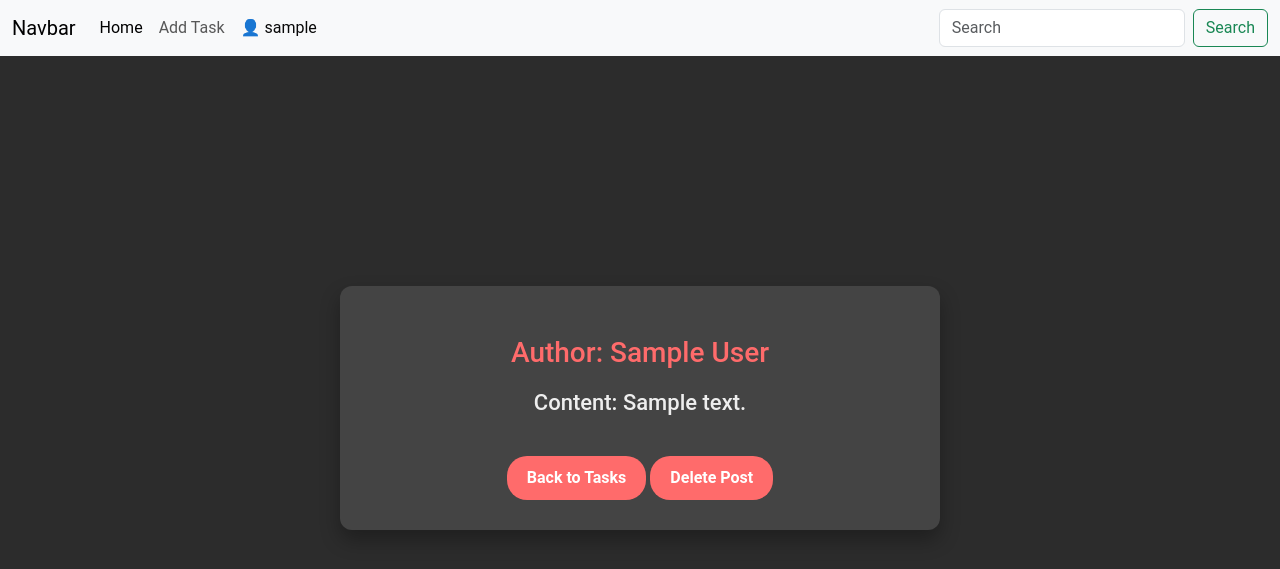
After one commit to leonidig/Developers-Space, a Flask app: template frontend/templates/info.html in a window 1280 px wide. The commit adds this page. Shown: the top 569 px of the page. Run offline with Flask 3, Linux system fonts and the light colour scheme; the template is opened without the code that fills it: most values are stand-ins (such as "Sample title", 1, 10 or a date in 2020); parts of the project's set-up code (start-up, migrations or seed data) failed here and were passed over.

Commit message:
info page & deletting

```diff
--- a/backend/routes/post.py
+++ b/backend/routes/post.py
@@ -53,7 +53,7 @@ def get_all_users_posts():
 
 
 @app.delete("/delete_user_post/{post_id}")
-@handle_database_exception
+# @handle_database_exception
 def delete_user_post(data: DeleteUserPost):
     """Delete User Post"""
     with Session.begin() as session:
@@ -67,7 +67,7 @@ def delete_user_post(data: DeleteUserPost):
 
 
 @app.get("/user_post_info/{post_id}")
-@handle_database_exception
+# @handle_database_exception
 def user_post_info(post_id: int):
     """Get user post information by post_id"""
     with Session.begin() as session:
--- a/frontend/routes/__init__.py
+++ b/frontend/routes/__init__.py
@@ -1,5 +1,8 @@
 from . import (default,
                login,
-               create
+               create,
+               delete,
+               info
                )
+
 from .request import APIClient
--- a/frontend/templates/index.html
+++ b/frontend/templates/index.html
@@ -107,7 +107,7 @@
         <div class="task-container">
             {% for post in posts %}
                 <div class="task-block">
-                    <a href="/post/{{ post.id }}">
+                    <a href="/user_post_info/{{ post.id }}">
                         <div class="card">
                             <div class="card-body">
                                 <h2 class="card-title">{{ post.author }}</h2>
--- /dev/null
+++ b/frontend/templates/info.html
@@ -0,0 +1,68 @@
+{% extends '__base.html' %}
+
+{% block title %}
+    Task Info
+{% endblock %}
+
+{% block styles %}
+    {{ super() }}
+    <style>
+        body {
+            background-color: #2C2C2C;
+            font-family: 'Roboto', sans-serif;
+            color: #FFF;
+        }
+
+        .info-container {
+            background-color: #444;
+            border-radius: 12px;
+            box-shadow: 0 10px 20px rgba(0, 0, 0, 0.3);
+            padding: 30px;
+            max-width: 600px;
+            width: 100%;
+            text-align: center;
+            margin: 230px auto;
+        }
+
+        .info-container h1, .info-container h2 {
+            margin: 20px 0;
+        }
+
+        .info-container h1 {
+            font-size: 28px;
+            color: #FF6B6B;
+        }
+
+        .info-container h2 {
+            font-size: 22px;
+            color: #EEE;
+        }
+
+        .cta-button {
+            display: inline-block;
+            margin-top: 20px;
+            padding: 10px 20px;
+            background-color: #FF6B6B;
+            border-radius: 20px;
+            color: white;
+            font-size: 16px;
+            font-weight: bold;
+            text-align: center;
+            text-decoration: none;
+            transition: background-color 0.3s ease;
+        }
+
+        .cta-button:hover {
+            background-color: #FF4040;
+        }
+    </style>
+{% endblock %}
+
+{% block content %}
+    <div class="info-container">
+        <h1>Author: {{ post.author }}</h1>
+        <h2>Content: {{ post.content }}</h2>
+        <a href="/" class="cta-button">Back to Tasks</a>
+        <a href="/delete/{{ post_id }}" class="cta-button">Delete Post</a>
+    </div>
+{% endblock %}
```
Also changed, not shown: frontend/routes/delete.py (added, +35 -0 lines), frontend/routes/info.py (added, +19 -0 lines), frontend/templates/delete.html (added, +21 -0 lines), backend/posts.db, posts.db, users.db.
